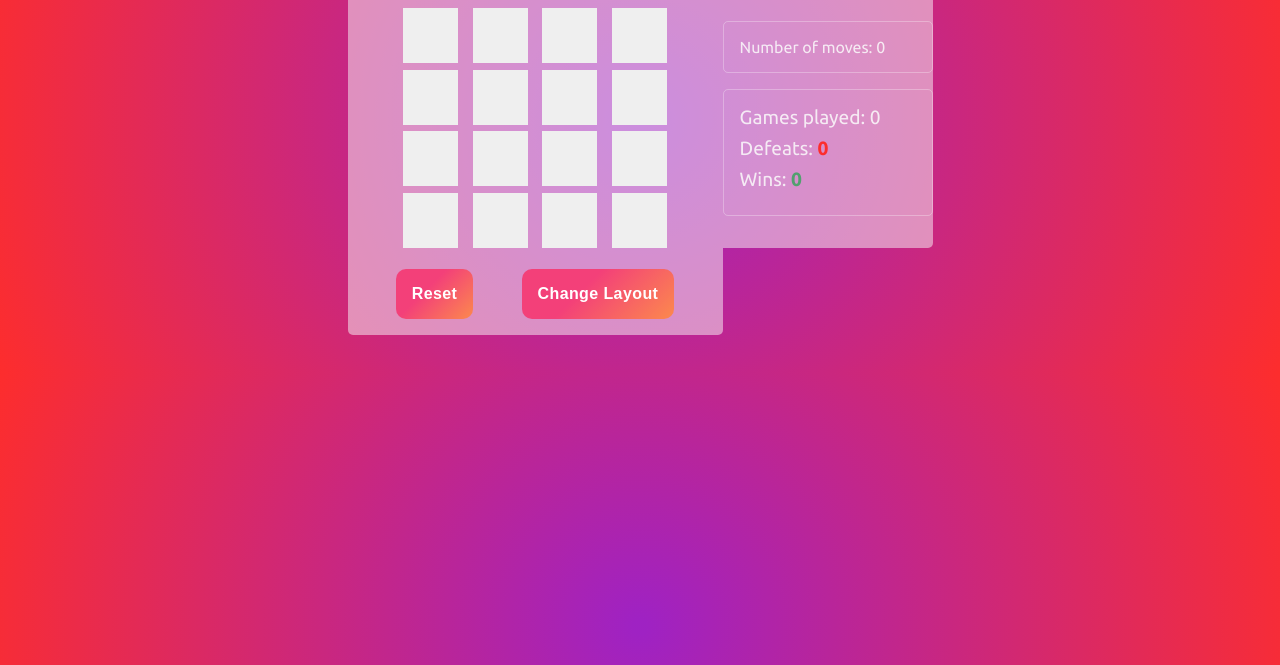
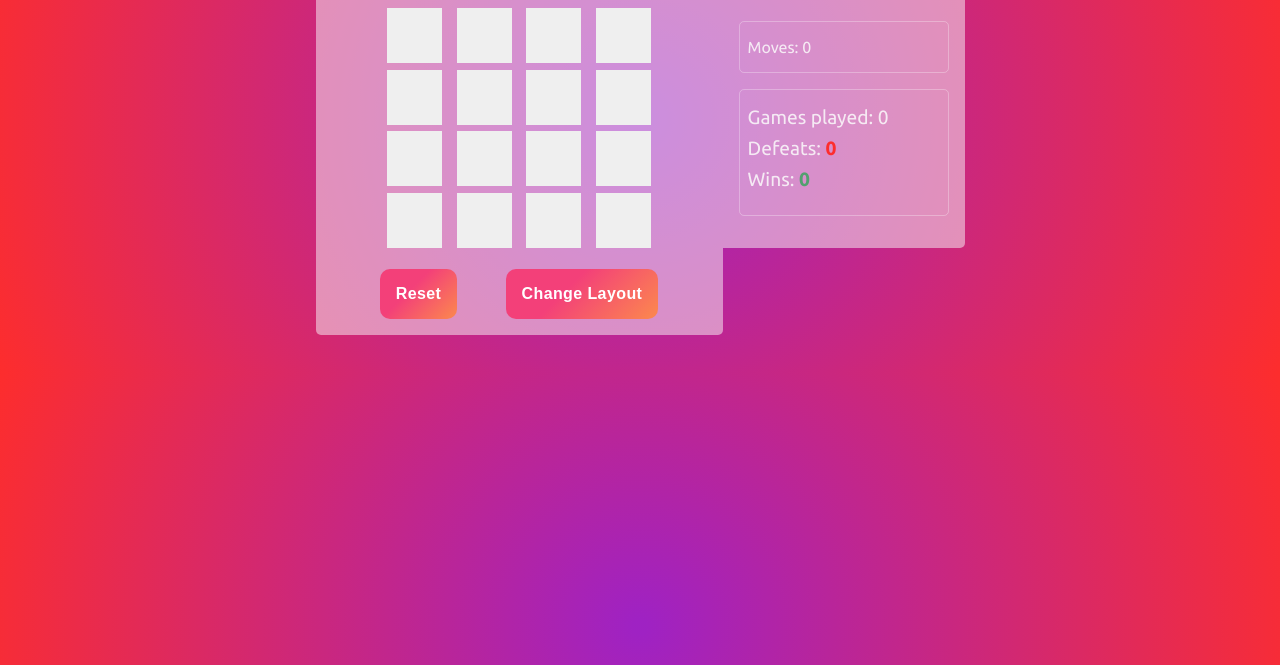
Before and after one commit to gabrielceh/matching_game, a plain HTML site: page index.html in a window 1280 px wide. Shown: the part 135-800 px from the top of the page. Drawn offline with Linux system fonts and the light colour scheme.

Commit message:
estilos stats y fuera comentario de tabla

```diff
--- a/index.html
+++ b/index.html
@@ -5,9 +5,12 @@
     <meta http-equiv="X-UA-Compatible" content="IE=edge" />
     <meta name="viewport" content="width=device-width, initial-scale=1.0" />
     <!-- fonts -->
-    <link rel="preconnect" href="https://fonts.googleapis.com">
-    <link rel="preconnect" href="https://fonts.gstatic.com" crossorigin>
-    <link href="https://fonts.googleapis.com/css2?family=Ubuntu:wght@300;400;500;700&display=swap" rel="stylesheet">
+    <link rel="preconnect" href="https://fonts.googleapis.com" />
+    <link rel="preconnect" href="https://fonts.gstatic.com" crossorigin />
+    <link
+      href="https://fonts.googleapis.com/css2?family=Ubuntu:wght@300;400;500;700&display=swap"
+      rel="stylesheet"
+    />
     <!-- Estilos -->
     <link rel="stylesheet" href="./styles.css" />
     <title>Matching game</title>
@@ -16,9 +19,7 @@
     <div class="modal">
       <div class="modal-container">
         <span class="modal-btn-close">✖</span>
-        <div class="modal-content">
-
-        </div>
+        <div class="modal-content"></div>
       </div>
     </div>
 
@@ -37,57 +38,36 @@
                 <select name="" id="type-rows" name="type-rows" class="form-select"></select>
               </div>
             </div>
-            <button type="submit" class="btn btn-form" role="button"><span class="btn-text">Change</span></button>
+            <button type="submit" class="btn btn-form" role="button">
+              <span class="btn-text">Change</span>
+            </button>
           </form>
         </div>
       </div>
     </div>
 
-
     <main>
       <section class="game-section section-container">
         <h2 class="game-title">Matching Game</h2>
         <div class="timer-container">
-          <span class="timer-label">Time: </span><span class="js-timer timer ok"></span> <span> sec.</span>
+          <span class="timer-label">Time: </span><span class="js-timer timer ok"></span>
+          <span> sec.</span>
         </div>
-        <table class="game-table js-game-table">
-          <!-- <tr class="game-table-row">
-            <td><button class="btn btn-game js-btn" id="0"></button></td>
-            <td><button class="btn btn-game js-btn" id="1"></button></td>
-            <td><button class="btn btn-game js-btn" id="2"></button></td>
-            <td><button class="btn btn-game js-btn" id="3"></button></td>
-          </tr>
-          <tr class="game-table-row">
-            <td><button class="btn btn-game js-btn" id="4"></button></td>
-            <td><button class="btn btn-game js-btn" id="5"></button></td>
-            <td><button class="btn btn-game js-btn" id="6"></button></td>
-            <td><button class="btn btn-game js-btn" id="7"></button></td>
-          </tr>
-          <tr class="game-table-row">
-            <td><button class="btn btn-game js-btn" id="8"></button></td>
-            <td><button class="btn btn-game js-btn" id="9"></button></td>
-            <td><button class="btn btn-game js-btn" id="10"></button></td>
-            <td><button class="btn btn-game js-btn" id="11"></button></td>
-          </tr>
-          <tr class="game-table-row">
-            <td><button class="btn btn-game js-btn" id="12"></button></td>
-            <td><button class="btn btn-game js-btn" id="13"></button></td>
-            <td><button class="btn btn-game js-btn" id="14"></button></td>
-            <td><button class="btn btn-game js-btn" id="15"></button></td>
-          </tr>  -->
-          </table>
-        </article>
+        <table class="game-table js-game-table"></table>
 
         <article class="btn-reset-container">
-          <button id="js-btn-reset" class="btn btn-reset"><span class="btn-text">Reset</span></button>
-          <button id="js-btn-change-layout" class="btn btn-change-layout"><span class="btn-text">Change Layout</span></button>
+          <button id="js-btn-reset" class="btn btn-reset">
+            <span class="btn-text">Reset</span>
+          </button>
+          <button id="js-btn-change-layout" class="btn btn-change-layout">
+            <span class="btn-text">Change Layout</span>
+          </button>
         </article>
       </section>
 
       <section class="stats-section section-container">
         <article class="stat-container">
-          <span class="stats-label">Number of moves: </span
-          ><span class="js-moves stats-data">0</span>
+          <span class="stats-label">Moves: </span><span class="js-moves stats-data">0</span>
         </article>
 
         <article class="stat-container stats-games">
--- a/styles.css
+++ b/styles.css
@@ -21,7 +21,7 @@ main{
 }
 .section-container{
   background-color: rgba(250,250,250,0.5);
-  padding: 1rem 0;
+  padding: 1rem ;
   margin: 0rem auto;
   width:375px;
   box-sizing: bor;
@@ -146,7 +146,7 @@ main{
   margin: 1rem auto;
   border: 1px solid rgba(250,250,250,0.3);
   border-radius: 5px;
-  padding: 1rem;
+  padding: 1rem .5rem;
   box-sizing: border-box;
   color: rgba(250,250,250,0.85);
 }
```
